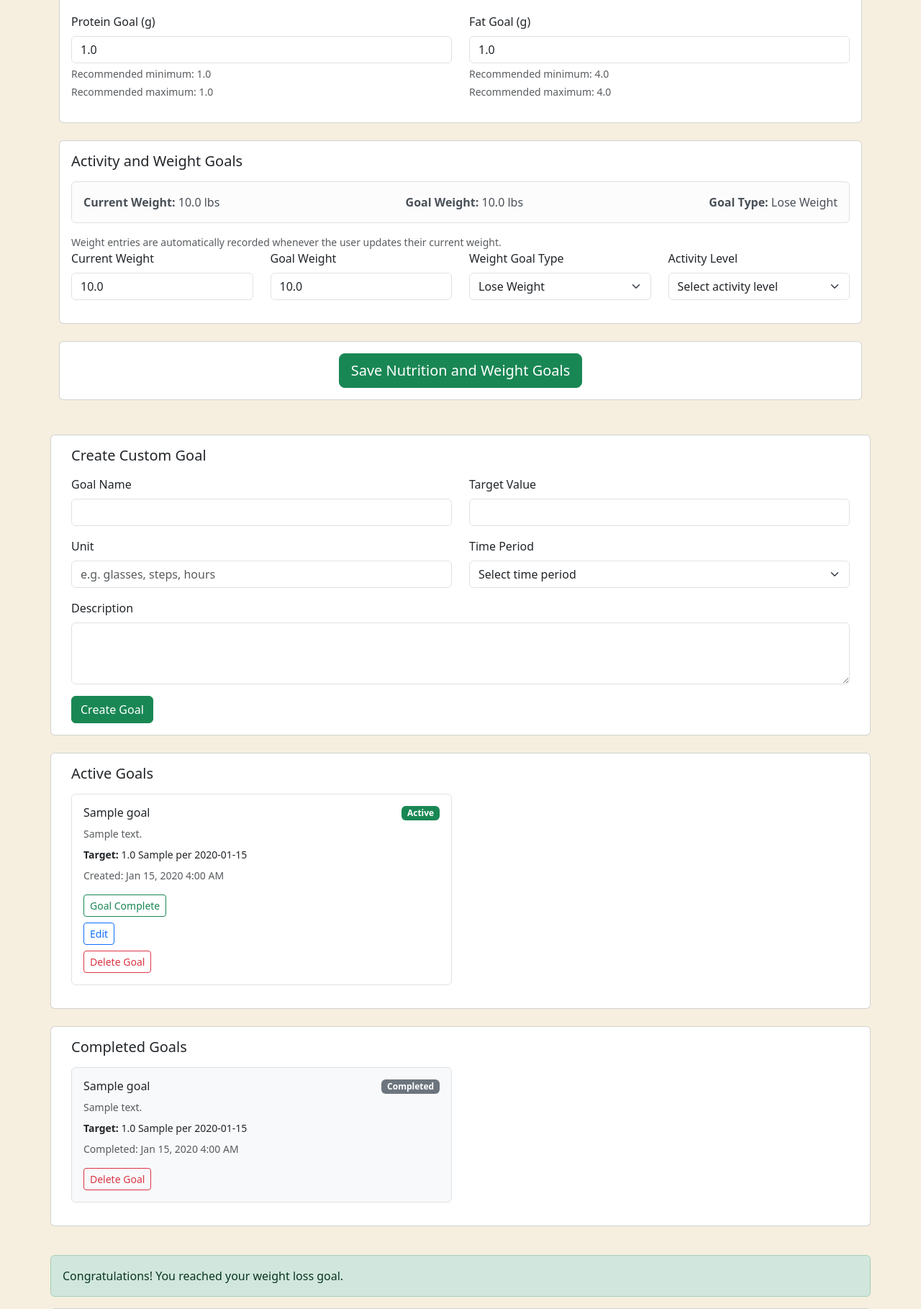
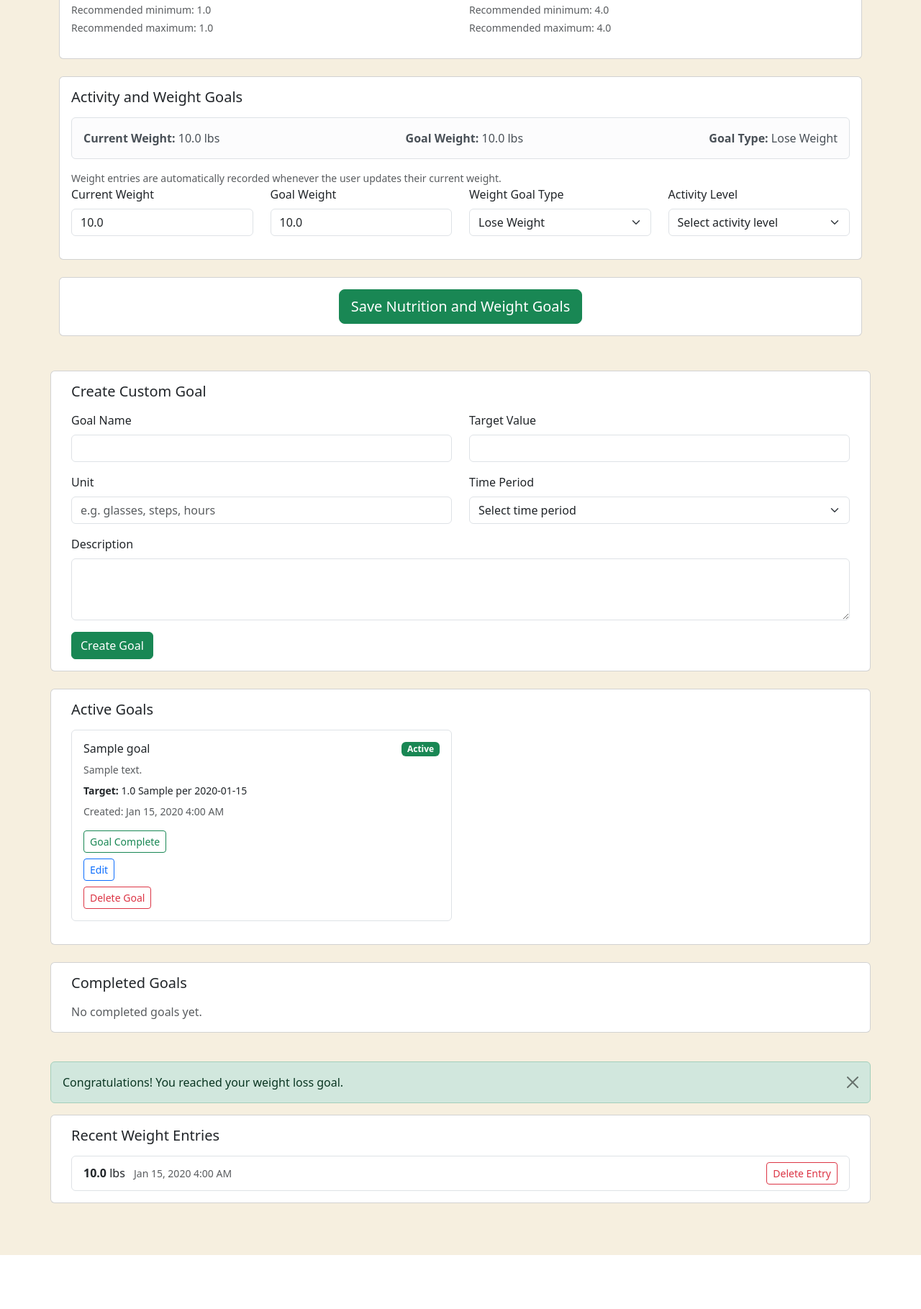
Before and after one commit to lilkub223/nutrition-app, a Django app: page /goals/ in a window 1280 px wide. Shown: the part 719-2538 px from the top of the page at 72% size. After the commit the page ends 2463 px from the top, so only its background shows below. Run offline with Django 5.2, Linux system fonts and the light colour scheme; a user stored in the database is signed in; tables that the repository leaves empty hold one stand-in row (values such as "Sample post").

Commit message:
improved goals page: added logic for multi disease selection, fixed bug in weight entry, UI cleanup, allowed toggle for incomplete goal

```diff
--- a/recipes/templates/recipes/goals.html
+++ b/recipes/templates/recipes/goals.html
@@ -28,25 +28,7 @@
             </div>
         </div>
 
-        <!-- Navigation -->
-        <div class="card mb-4">
-            <div class="card-body p-3">
-                <div class="row g-2">
-                    <div class="col-6 col-md-3">
-                        <a href="/home/" class="btn btn-outline-success w-100 btn-sm">Home</a>
-                    </div>
-                    <div class="col-6 col-md-3">
-                        <a href="/daily/" class="btn btn-outline-success w-100 btn-sm">Daily Digest</a>
-                    </div>
-                    <div class="col-6 col-md-3">
-                        <a href="/weekly_digest/" class="btn btn-outline-success w-100 btn-sm">Weekly Digest</a>
-                    </div>
-                    <div class="col-6 col-md-3">
-                        <a href="/userprofile/" class="btn btn-outline-success w-100 btn-sm">Profile</a>
-                    </div>
-                </div>
-            </div>
-        </div>
+
 
         <!-- Page Intro -->
         <div class="card mb-4">
@@ -431,6 +413,15 @@
                                 Not available
                             {% endif %}
                         </p>
+                        <form method="POST" class="mb-2">
+                            {% csrf_token %}
+                            <input type="hidden" name="action" value="reactivate_goal">
+                            <input type="hidden" name="goal_id" value="{{ goal.id }}">
+                            <button type="submit" class="btn btn-outline-success btn-sm">
+                                Mark as Active
+                            </button>
+
+                        </form>
 
                         <form method="POST">
                             {% csrf_token %}
@@ -460,25 +451,27 @@
     {% with latest=recent_weight_entries.0 %}
 
         {% if app_user.goal_weight and app_user.weight_goal_type == "lose" and latest.weight <= app_user.goal_weight %}
-            <div class="alert alert-success mt-3">
+            <div class="alert alert-success alert-dismissible fade show mt-3" role="alert">
                 Congratulations! You reached your weight loss goal.
+                <button type="button" class="btn-close" data-bs-dismiss="alert" aria-label="Close"></button>
             </div>
 
         {% elif app_user.goal_weight and app_user.weight_goal_type == "gain" and latest.weight >= app_user.goal_weight %}
-            <div class="alert alert-success mt-3">
+            <div class="alert alert-success alert-dismissible fade show mt-3" role="alert">
                 Congratulations! You reached your weight gain goal.
+                <button type="button" class="btn-close" data-bs-dismiss="alert" aria-label="Close"></button>
             </div>
 
         {% elif app_user.goal_weight and app_user.weight_goal_type == "maintain" and latest.weight == app_user.goal_weight %}
-            <div class="alert alert-success mt-3">
+            <div class="alert alert-success alert-dismissible fade show mt-3" role="alert">
                 You are maintaining your goal weight!
+                <button type="button" class="btn-close" data-bs-dismiss="alert" aria-label="Close"></button>
             </div>
 
         {% endif %}
 
     {% endwith %}
 {% endif %}
-
 
 <!-- RECENT WEIGHT HISTORY -->
 <div class="card mb-4">
@@ -492,8 +485,22 @@
                 <div class="list-group-item d-flex justify-content-between align-items-center">
                     <div>
                         <strong>{{ entry.weight }}</strong> lbs
+                        <small class="text-muted ms-2">
+                            {{ entry.logged_at|localtime|date:"M d, Y g:i A" }}
+                        </small>
                     </div>
-                    <small class="text-muted">{{ entry.logged_at|localtime|date:"M d, Y g:i A" }}</small>
+
+                    <form method="POST" class="m-0">
+                        {% csrf_token %}
+                        <input type="hidden" name="action" value="delete_weight_entry">
+                        <input type="hidden" name="entry_id" value="{{ entry.id }}">
+                        <button
+                            type="submit"
+                            class="btn btn-outline-danger btn-sm"
+                            onclick="return confirm('Are you sure you want to delete this weight entry?');">
+                            Delete Entry
+                        </button>
+                    </form>
                 </div>
                 {% endfor %}
             </div>
--- a/recipes/views.py
+++ b/recipes/views.py
@@ -1004,7 +1004,7 @@ def goals_page(request):
     app_user = AppUser.objects.get(user=request.user)
     diseases = app_user.diseases.all()
     active_goals = Goal.objects.filter(user=app_user, is_active=True).order_by("-created_at")
-    completed_goals = Goal.objects.filter(user=app_user, completed=True).order_by('-completed_at')
+    completed_goals = Goal.objects.filter(user=app_user, completed=True, is_active=False).order_by('-completed_at')
     edit_goal = None
     recent_weight_entries = WeightEntry.objects.filter(user=app_user)[:5]
 
@@ -1018,18 +1018,75 @@ def goals_page(request):
     high_protein = None
     high_fat = None
 
-    # defaults set using disease minimum ranges
+    # determines reccomennded ranges based on all the selected diseases
     if diseases.exists():
-        disease = diseases.first()
-        default_calories = disease.low_calories_kcal
-        default_carbs = disease.low_carbs_g
-        default_protein = disease.low_protein_g
-        default_fat = disease.low_saturated_fat_g
+        #gets low vals for reccommended ranges
+        low_calories_values = [d.low_calories_kcal for d in diseases if d.low_calories_kcal is not None]
+        low_carbs_values = [d.low_carbs_g for d in diseases if d.low_carbs_g is not None]
+        low_protein_values = [d.low_protein_g for d in diseases if d.low_protein_g is not None]
+        low_fat_values = [d.low_saturated_fat_g for d in diseases if d.low_saturated_fat_g is not None]
 
-        high_calories = disease.high_calories_kcal
-        high_carbs = disease.high_carbs_g
-        high_protein = disease.high_protein_g
-        high_fat = disease.high_saturated_fat_g
+        #gets high vals for reccommended ranges
+        high_calories_values = [d.high_calories_kcal for d in diseases if d.high_calories_kcal is not None]
+        high_carbs_values = [d.high_carbs_g for d in diseases if d.high_carbs_g is not None]
+        high_protein_values = [d.high_protein_g for d in diseases if d.high_protein_g is not None]
+        high_fat_values = [d.high_saturated_fat_g for d in diseases if d.high_saturated_fat_g is not None]
+
+        #calculates the overlap range for nutritional values based on the selected diseases
+        overlap_low_calories = max(low_calories_values) if low_calories_values else None
+        overlap_low_carbs = max(low_carbs_values) if low_carbs_values else None
+        overlap_low_protein = max(low_protein_values) if low_protein_values else None
+        overlap_low_fat = max(low_fat_values) if low_fat_values else None
+
+        overlap_high_calories = min(high_calories_values) if high_calories_values else None
+        overlap_high_carbs = min(high_carbs_values) if high_carbs_values else None
+        overlap_high_protein = min(high_protein_values) if high_protein_values else None
+        overlap_high_fat = min(high_fat_values) if high_fat_values else None
+
+        #calculates average ranges based on the selected diseases if the overlap ranges show conflicting values (ex: overlap_low_calories is higher than overlap_high_calories)
+        avg_low_calories = sum(low_calories_values) / len(low_calories_values) if low_calories_values else None
+        avg_low_carbs = sum(low_carbs_values) / len(low_carbs_values) if low_carbs_values else None
+        avg_low_protein = sum(low_protein_values) / len(low_protein_values) if low_protein_values else None
+        avg_low_fat = sum(low_fat_values) / len(low_fat_values) if low_fat_values else None
+
+        avg_high_calories = sum(high_calories_values) / len(high_calories_values) if high_calories_values else None
+        avg_high_carbs = sum(high_carbs_values) / len(high_carbs_values) if high_carbs_values else None
+        avg_high_protein = sum(high_protein_values) / len(high_protein_values) if high_protein_values else None
+        avg_high_fat = sum(high_fat_values) / len(high_fat_values) if high_fat_values else None
+
+        #uses the overlap range if it is valid, otherwise the average range is used as an alternative recommendation
+        if overlap_low_calories is not None and overlap_high_calories is not None and overlap_low_calories <= overlap_high_calories:
+            default_calories = overlap_low_calories
+            high_calories = overlap_high_calories
+        else:
+            default_calories = avg_low_calories
+            high_calories = avg_high_calories
+
+        if overlap_low_carbs is not None and overlap_high_carbs is not None and overlap_low_carbs <= overlap_high_carbs:
+            default_carbs = overlap_low_carbs
+            high_carbs = overlap_high_carbs
+        else:
+            default_carbs = avg_low_carbs
+            high_carbs = avg_high_carbs
+
+        if overlap_low_protein is not None and overlap_high_protein is not None and overlap_low_protein <= overlap_high_protein:
+            default_protein = overlap_low_protein
+            high_protein = overlap_high_protein
+        else:
+            default_protein = avg_low_protein
+            high_protein = avg_high_protein
+
+        if overlap_low_fat is not None and overlap_high_fat is not None and overlap_low_fat <= overlap_high_fat:
+            default_fat = overlap_low_fat
+            high_fat = overlap_high_fat
+        else:
+            default_fat = avg_low_fat
+            high_fat = avg_high_fat
+
+
+
+
+
 
     if request.method == "POST":
         action = request.POST.get("action")
@@ -1047,6 +1104,19 @@ def goals_page(request):
             except Goal.DoesNotExist:
                 messages.error(request, "Goal not found.")
             return redirect('goals_page')
+        elif action == "reactivate_goal":
+            goal_id = request.POST.get("goal_id")
+            try:
+                goal = Goal.objects.get(id=goal_id, user=app_user)
+                goal.completed = False
+                goal.completed_at = None
+                goal.is_active = True
+                goal.save()
+                messages.success(request, "Goal reactivated!")
+            except Goal.DoesNotExist:
+                messages.error(request, "Goal not found.")
+            return redirect('goals_page')
+
         # creates a new custom goal
         elif action == "create_custom_goal":
             goal_name = request.POST.get("goal_name")
@@ -1079,6 +1149,14 @@ def goals_page(request):
                 messages.success(request, "Goal deleted successfully!")
             except Goal.DoesNotExist:
                 messages.error(request, "Goal not found.")
+        elif action == "delete_weight_entry":
+            entry_id = request.POST.get("entry_id")
+            try:
+                entry = WeightEntry.objects.get(id=entry_id, user=app_user)
+                entry.delete()
+                messages.success(request, "Weight entry deleted successfully!")
+            except WeightEntry.DoesNotExist:
+                messages.error(request, "Weight entry not found.")
 
             return redirect('goals_page')
         elif action == "start_edit_goal":
@@ -1115,6 +1193,7 @@ def goals_page(request):
                 messages.error(request, "Goal not found.")
 
             return redirect('goals_page')
+
         # update nutrition/activity/weight goals
         else:
             calorie_goal = request.POST.get("calorie_goal")
@@ -1143,7 +1222,10 @@ def goals_page(request):
             try:
                 if current_weight:
                     current_weight_value = float(current_weight)
-                    if app_user.weight != current_weight_value:
+                    #checks if user has previous weight entries
+                    has_prev_entry = WeightEntry.objects.filter(user=app_user).exists()
+                    #record weight entry if it is their first one or if their weight changed
+                    if not has_prev_entry or app_user.weight != current_weight_value:
                         app_user.weight = current_weight_value
                         WeightEntry.objects.create(user=app_user, weight=current_weight_value)
             except ValueError:
```
